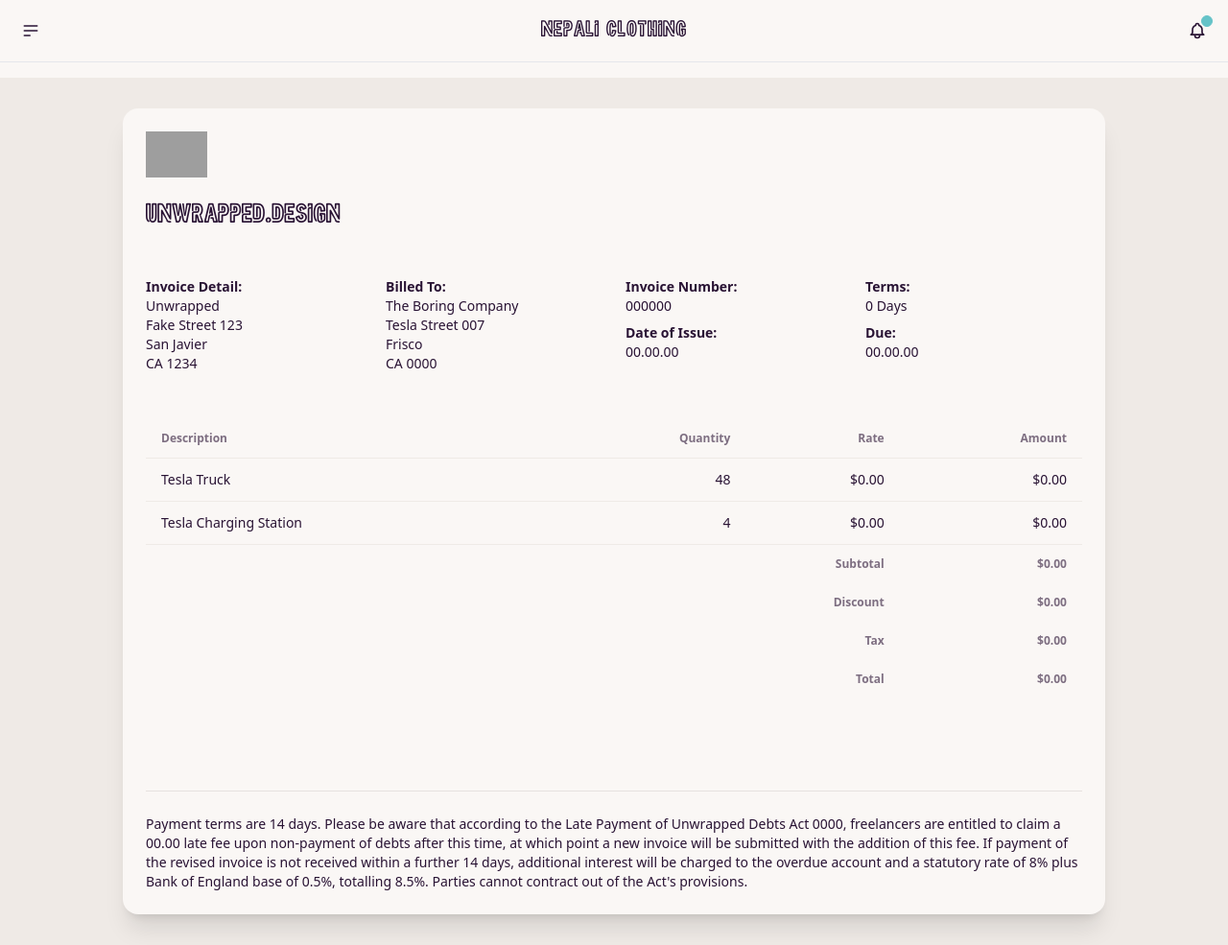
After one commit to I-am-Stone/Eco-CRM-Website, a Django app: page /login/invoice/ in a window 1280 px wide. The commit adds this page. Shown: the whole page at 96% size. Run offline with Django 4.2, Linux system fonts and the light colour scheme; some libraries are stand-ins or nearby versions; grey boxes are pictures that could not be loaded.

Commit message:
Ongoing invoice and Order logics

```diff
--- a/dashboard/templates/dashboard/index.html
+++ b/dashboard/templates/dashboard/index.html
@@ -122,5 +122,6 @@
 {% block notify %}{% endblock %}
 {% block cat %}{% endblock %}
 {% block stock %}{% endblock %}
+{% block invoice %}{% endblock %}
 </body>
 </html>
--- /dev/null
+++ b/dashboard/templates/dashboard/invoice.html
@@ -0,0 +1,128 @@
+{% extends 'dashboard/index.html' %}
+
+{% block invoice %}
+<section class="py-8 bg-base-200">
+    <div class="max-w-5xl mx-auto bg-base-100 shadow-xl rounded-box">
+     <article class="overflow-hidden">
+      <div class="rounded-b-box">
+       <div class="p-6">
+        <div class="space-y-6 text-base-content">
+         <img class="object-cover h-12" src="https://pbs.twimg.com/profile_images/1513243060834123776/dL8-d7zI_400x400.png" alt="Company logo" />
+
+         <h1 class="text-2xl font-bold tracking-tight uppercase">
+          Unwrapped.design
+         </h1>
+        </div>
+       </div>
+       <div class="p-6">
+        <div class="grid grid-cols-1 md:grid-cols-4 gap-6">
+          <div class="text-sm">
+           <p class="font-semibold">Invoice Detail:</p>
+           <p>Unwrapped</p>
+           <p>Fake Street 123</p>
+           <p>San Javier</p>
+           <p>CA 1234</p>
+          </div>
+          <div class="text-sm">
+           <p class="font-semibold">Billed To:</p>
+           <p>The Boring Company</p>
+           <p>Tesla Street 007</p>
+           <p>Frisco</p>
+           <p>CA 0000</p>
+          </div>
+          <div class="text-sm">
+           <p class="font-semibold">Invoice Number:</p>
+           <p>000000</p>
+
+           <p class="mt-2 font-semibold">Date of Issue:</p>
+           <p>00.00.00</p>
+          </div>
+          <div class="text-sm">
+           <p class="font-semibold">Terms:</p>
+           <p>0 Days</p>
+
+           <p class="mt-2 font-semibold">Due:</p>
+           <p>00.00.00</p>
+          </div>
+        </div>
+       </div>
+
+       <div class="p-6">
+        <div class="overflow-x-auto">
+         <table class="table w-full">
+          <thead>
+           <tr>
+            <th>Description</th>
+            <th class="text-right">Quantity</th>
+            <th class="text-right">Rate</th>
+            <th class="text-right">Amount</th>
+           </tr>
+          </thead>
+          <tbody>
+           <tr>
+            <td>
+             <div class="font-medium">Tesla Truck</div>
+             <div class="text-sm opacity-50 md:hidden">
+              1 unit at $0.00
+             </div>
+            </td>
+            <td class="text-right">48</td>
+            <td class="text-right">$0.00</td>
+            <td class="text-right">$0.00</td>
+           </tr>
+           <tr>
+            <td>
+             <div class="font-medium">Tesla Charging Station</div>
+             <div class="text-sm opacity-50 md:hidden">
+              1 unit at $75.00
+             </div>
+            </td>
+            <td class="text-right">4</td>
+            <td class="text-right">$0.00</td>
+            <td class="text-right">$0.00</td>
+           </tr>
+          </tbody>
+          <tfoot>
+           <tr>
+            <th colspan="3" class="text-right">Subtotal</th>
+            <td class="text-right">$0.00</td>
+           </tr>
+           <tr>
+            <th colspan="3" class="text-right">Discount</th>
+            <td class="text-right">$0.00</td>
+           </tr>
+           <tr>
+            <th colspan="3" class="text-right">Tax</th>
+            <td class="text-right">$0.00</td>
+           </tr>
+           <tr>
+            <th colspan="3" class="text-right font-bold">Total</th>
+            <td class="text-right font-bold">$0.00</td>
+           </tr>
+          </tfoot>
+         </table>
+        </div>
+       </div>
+
+       <div class="mt-12 p-6">
+        <div class="border-t pt-6 border-base-300">
+         <div class="text-sm">
+          <p>
+           Payment terms are 14 days. Please be aware that according to the
+           Late Payment of Unwrapped Debts Act 0000, freelancers are
+           entitled to claim a 00.00 late fee upon non-payment of debts
+           after this time, at which point a new invoice will be submitted
+           with the addition of this fee. If payment of the revised invoice
+           is not received within a further 14 days, additional interest
+           will be charged to the overdue account and a statutory rate of
+           8% plus Bank of England base of 0.5%, totalling 8.5%. Parties
+           cannot contract out of the Act's provisions.
+          </p>
+         </div>
+        </div>
+       </div>
+      </div>
+     </article>
+    </div>
+</section>
+{% endblock %}
--- a/dashboard/templates/dashboard/order.html
+++ b/dashboard/templates/dashboard/order.html
@@ -34,6 +34,7 @@
                 <th class="bg-primary text-primary-content">Address</th>
                 <th class="bg-primary text-primary-content">Quantity</th>
                 <th class="bg-primary text-primary-content">Ship/Shipped</th>
+                <th class="bg-primary text-primary-content">Invoice</th>
             </tr>
             </thead>
             <tbody>
@@ -57,12 +58,12 @@
                         </select>
                     </form>
                 </td>
+                <td><a href="{% url 'invoice'%}">Clicked</a></td>
             </tr>
             {% endfor %}
             </tbody>
         </table>
     </div>
-
     <!-- Pagination Controls -->
     <div class="flex justify-center mt-6">
         <nav aria-label="Pagination">
--- a/dashboard/urls.py
+++ b/dashboard/urls.py
@@ -14,5 +14,6 @@ urlpatterns = [
     path('order_status/<int:order_id>/', views.order_status, name='order_status'),
     path('notification', views.notification, name='notification'),
     path('aboutus/', views.inbox, name='inbox'),
+    path('invoice/', views.invoice, name='invoice'),
 
 ] + static(settings.MEDIA_URL, document_root=settings.MEDIA_ROOT)
--- a/dashboard/views.py
+++ b/dashboard/views.py
@@ -157,3 +157,6 @@ def notification(request):
         'notify':notification
     }
     return render(request, "dashboard/notification.html", context)
+
+def invoice(request):
+    return render(request, "dashboard/invoice.html")
--- a/theme/static/css/dist/styles.css
+++ b/theme/static/css/dist/styles.css
@@ -3388,6 +3396,10 @@ html:has(.drawer-toggle:checked) {
 
 .h-10 {
   height: 2.5rem;
+}
+
+.h-12 {
+  height: 3rem;
 }
 
 .h-5 {
@@ -3465,6 +3481,10 @@ html:has(.drawer-toggle:checked) {
 
 .max-w-4xl {
   max-width: 56rem;
+}
+
+.max-w-5xl {
+  max-width: 64rem;
 }
 
 .max-w-7xl {
@@ -3610,6 +3638,21 @@ html:has(.drawer-toggle:checked) {
   margin-bottom: calc(2rem * var(--tw-space-y-reverse));
 }
 
+.divide-y > :not([hidden]) ~ :not([hidden]) {
+  --tw-divide-y-reverse: 0;
+  border-top-width: calc(1px * calc(1 - var(--tw-divide-y-reverse)));
+  border-bottom-width: calc(1px * var(--tw-divide-y-reverse));
+}
+
+.divide-slate-500 > :not([hidden]) ~ :not([hidden]) {
+  --tw-divide-opacity: 1;
+  border-color: rgb(100 116 139 / var(--tw-divide-opacity));
+}
+
+.overflow-hidden {
+  overflow: hidden;
+}
+
 .overflow-x-auto {
   overflow-x: auto;
 }
@@ -3632,6 +3675,16 @@ html:has(.drawer-toggle:checked) {
 
 .rounded-none {
   border-radius: 0px;
+}
+
+.rounded-b-md {
+  border-bottom-right-radius: 0.375rem;
+  border-bottom-left-radius: 0.375rem;
+}
+
+.rounded-b-box {
+  border-bottom-right-radius: var(--rounded-box, 1rem);
+  border-bottom-left-radius: var(--rounded-box, 1rem);
 }
 
 .border {
@@ -3673,15 +3726,30 @@ html:has(.drawer-toggle:checked) {
   border-color: var(--fallback-p,oklch(var(--p)/var(--tw-border-opacity)));
 }
 
+.border-slate-200 {
+  --tw-border-opacity: 1;
+  border-color: rgb(226 232 240 / var(--tw-border-opacity));
+}
+
 .border-white {
   --tw-border-opacity: 1;
   border-color: rgb(255 255 255 / var(--tw-border-opacity));
 }
 
+.border-base-300 {
+  --tw-border-opacity: 1;
+  border-color: var(--fallback-b3,oklch(var(--b3)/var(--tw-border-opacity)));
+}
+
 .bg-\[rgba\(255\2c 255\2c 255\2c 0\.11\)\] {
   background-color: rgba(255,255,255,0.11);
 }
 
+.bg-\[white\] {
+  --tw-bg-opacity: 1;
+  background-color: rgb(255 255 255 / var(--tw-bg-opacity));
+}
+
 .bg-base-100 {
   --tw-bg-opacity: 1;
   background-color: var(--fallback-b1,oklch(var(--b1)/var(--tw-bg-opacity)));
@@ -3754,6 +3827,11 @@ html:has(.drawer-toggle:checked) {
   fill: currentColor;
 }
 
+.object-cover {
+  -o-object-fit: cover;
+     object-fit: cover;
+}
+
 .p-10 {
   padding: 2.5rem;
 }
@@ -3839,16 +3949,44 @@ html:has(.drawer-toggle:checked) {
   padding-right: 2.5rem;
 }
 
+.pr-3 {
+  padding-right: 0.75rem;
+}
+
+.pr-4 {
+  padding-right: 1rem;
+}
+
 .pt-2\.5 {
   padding-top: 0.625rem;
 }
 
+.pt-4 {
+  padding-top: 1rem;
+}
+
 .pt-40 {
   padding-top: 10rem;
 }
 
+.pt-6 {
+  padding-top: 1.5rem;
+}
+
+.pt-9 {
+  padding-top: 2.25rem;
+}
+
+.text-left {
+  text-align: left;
+}
+
 .text-center {
   text-align: center;
+}
+
+.text-right {
+  text-align: right;
 }
 
 .font-sans {
@@ -3922,6 +4068,10 @@ html:has(.drawer-toggle:checked) {
   line-height: 1.25;
 }
 
+.tracking-tight {
+  letter-spacing: -0.025em;
+}
+
 .tracking-wide {
   letter-spacing: 0.025em;
 }
@@ -4233,8 +4417,20 @@ html:has(.drawer-toggle:checked) {
     grid-template-columns: repeat(2, minmax(0, 1fr));
   }
 
+  .md\:grid-cols-4 {
+    grid-template-columns: repeat(4, minmax(0, 1fr));
+  }
+
   .md\:p-6 {
     padding: 1.5rem;
+  }
+
+  .md\:pl-0 {
+    padding-left: 0px;
+  }
+
+  .md\:pr-0 {
+    padding-right: 0px;
   }
 }
 
```
Also changed, not shown: other parts of theme/static/css/dist/styles.css (+104 -5 lines), db.sqlite3.
